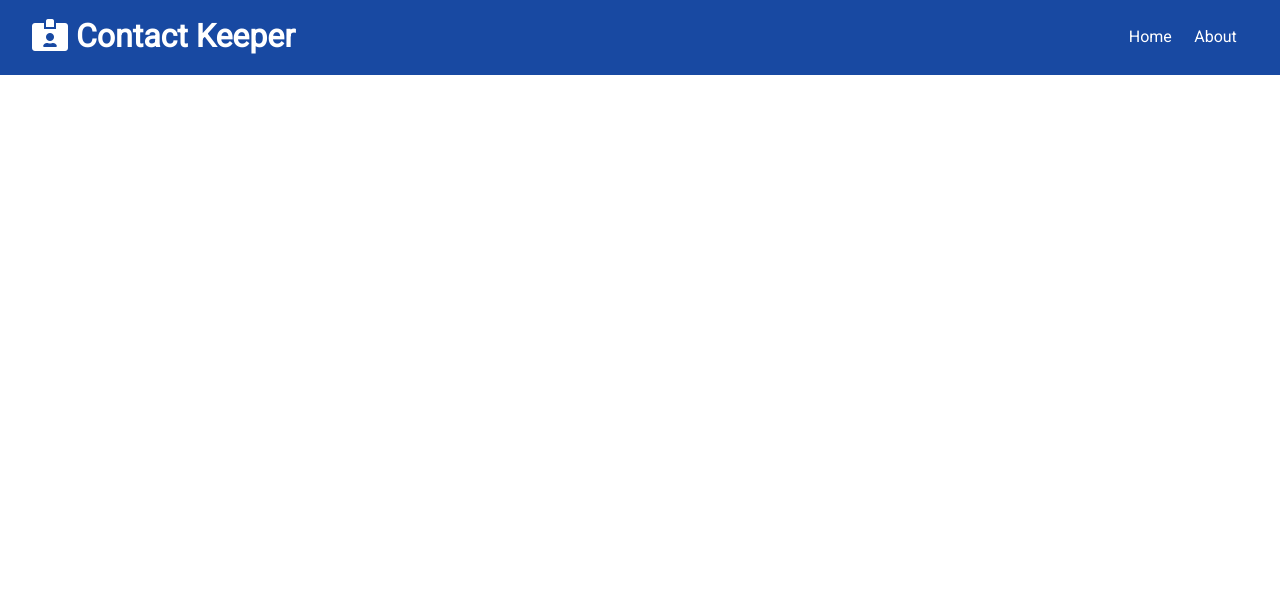
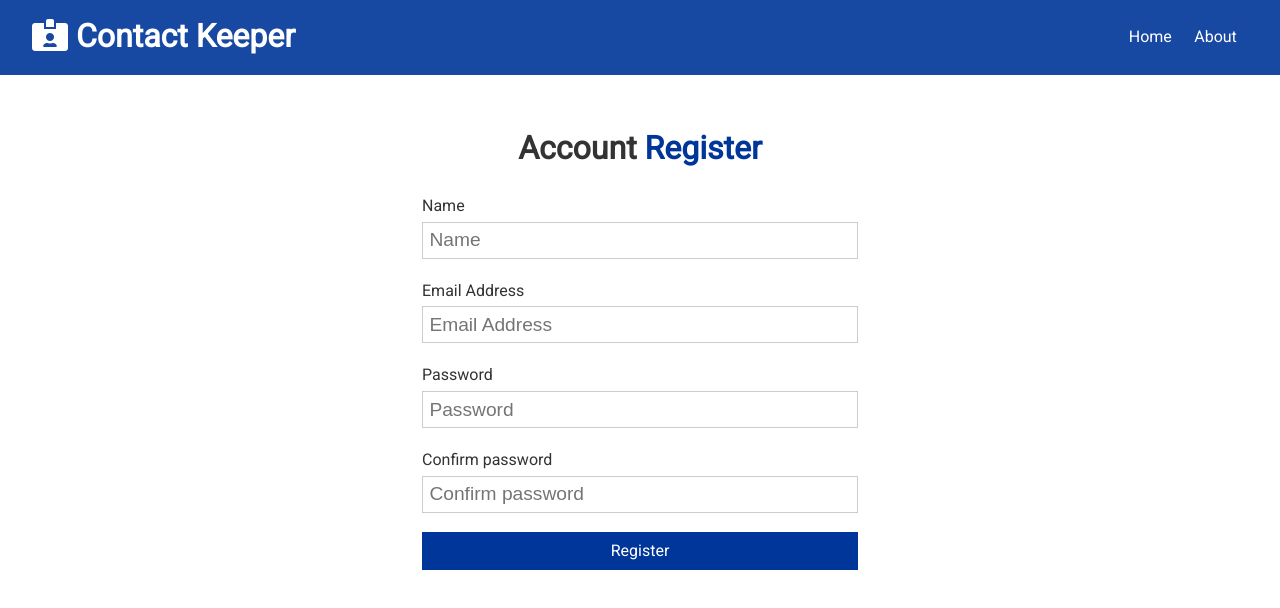
Before and after one commit to VisheshSingh/react-contact-keeper, a React (Create React App) app in the folder client/: page /register in a window 1280 px wide. Shown: the top 608 px of the page. Built offline with nearby package versions, Linux system fonts and the light colour scheme.

Commit message:
Register component

```diff
--- a/client/src/App.js
+++ b/client/src/App.js
@@ -3,6 +3,7 @@
 import Navbar from './components/layout/Navbar';
 import Home from './components/pages/Home';
 import About from './components/pages/About';
+import Register from './components/auth/Register';
 import ContactState from './context/contact/ContactState';
 import AuthState from './context/auth/AuthState';
 import './App.css';
@@ -18,6 +19,7 @@
               <Switch>
                 <Route exact path="/" component={Home} />
                 <Route exact path="/about" component={About} />
+                <Route exact path="/register" component={Register} />
               </Switch>
             </div>
           </div>
--- /dev/null
+++ b/client/src/components/auth/Register.js
@@ -0,0 +1,74 @@
+import React, { useState } from 'react';
+
+const Register = () => {
+  const [user, setUser] = useState({
+    name: '',
+    email: '',
+    password: '',
+    password2: ''
+  });
+
+  const { name, email, password, password2 } = user;
+
+  const onChange = e => {
+    setUser({ ...user, [e.target.name]: e.target.value });
+  };
+
+  const onSubmit = e => {
+    e.preventDefault();
+    console.log('Register submit');
+  };
+
+  return (
+    <div className="form-container">
+      <h1>
+        Account <span className="text-primary">Register</span>
+      </h1>
+      <form onSubmit={onSubmit}>
+        <div className="form-group">
+          <label htmlFor="name">Name</label>
+          <input
+            type="text"
+            name="name"
+            placeholder="Name"
+            onChange={onChange}
+          />
+        </div>
+        <div className="form-group">
+          <label htmlFor="email">Email Address</label>
+          <input
+            type="email"
+            name="email"
+            placeholder="Email Address"
+            onChange={onChange}
+          />
+        </div>
+        <div className="form-group">
+          <label htmlFor="password">Password</label>
+          <input
+            type="password"
+            name="password"
+            placeholder="Password"
+            onChange={onChange}
+          />
+        </div>
+        <div className="form-group">
+          <label htmlFor="password2">Confirm password</label>
+          <input
+            type="password"
+            name="password2"
+            placeholder="Confirm password"
+            onChange={onChange}
+          />
+        </div>
+        <input
+          type="submit"
+          value="Register"
+          className="btn btn-primary btn-block"
+        />
+      </form>
+    </div>
+  );
+};
+
+export default Register;
```
Also changed, not shown: client/src/components/auth/Login.js (added).
